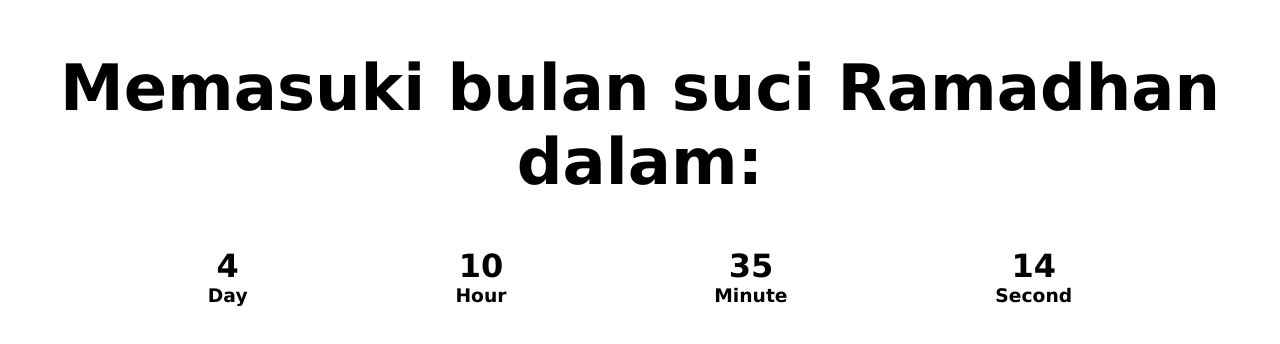
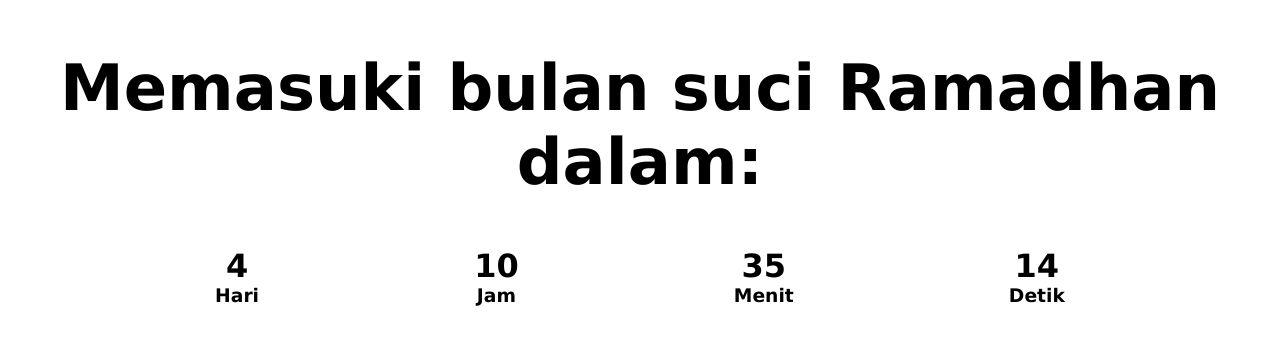
Before and after one commit to RanggaBS/Countdown-Timer, a plain HTML site: page index.html in a window 1280 px wide. Shown: the part 246-590 px from the top of the page. Drawn offline with Linux system fonts and the light colour scheme.

Commit message:
Update index.html

```diff
--- a/index.html
+++ b/index.html
@@ -46,19 +46,19 @@
 				<div class="countdown">
 					<div class="container-day">
 						<h3 class="day">12</h3>
-						<h3>Day</h3>
+						<h3>Hari</h3>
 					</div>
 					<div class="container-hour">
 						<h3 class="hour">34</h3>
-						<h3>Hour</h3>
+						<h3>Jam</h3>
 					</div>
 					<div class="container-minute">
 						<h3 class="minute">56</h3>
-						<h3>Minute</h3>
+						<h3>Menit</h3>
 					</div>
 					<div class="container-second">
 						<h3 class="second">78</h3>
-						<h3>Second</h3>
+						<h3>Detik</h3>
 					</div>
 				</div>
 			</div>
```
